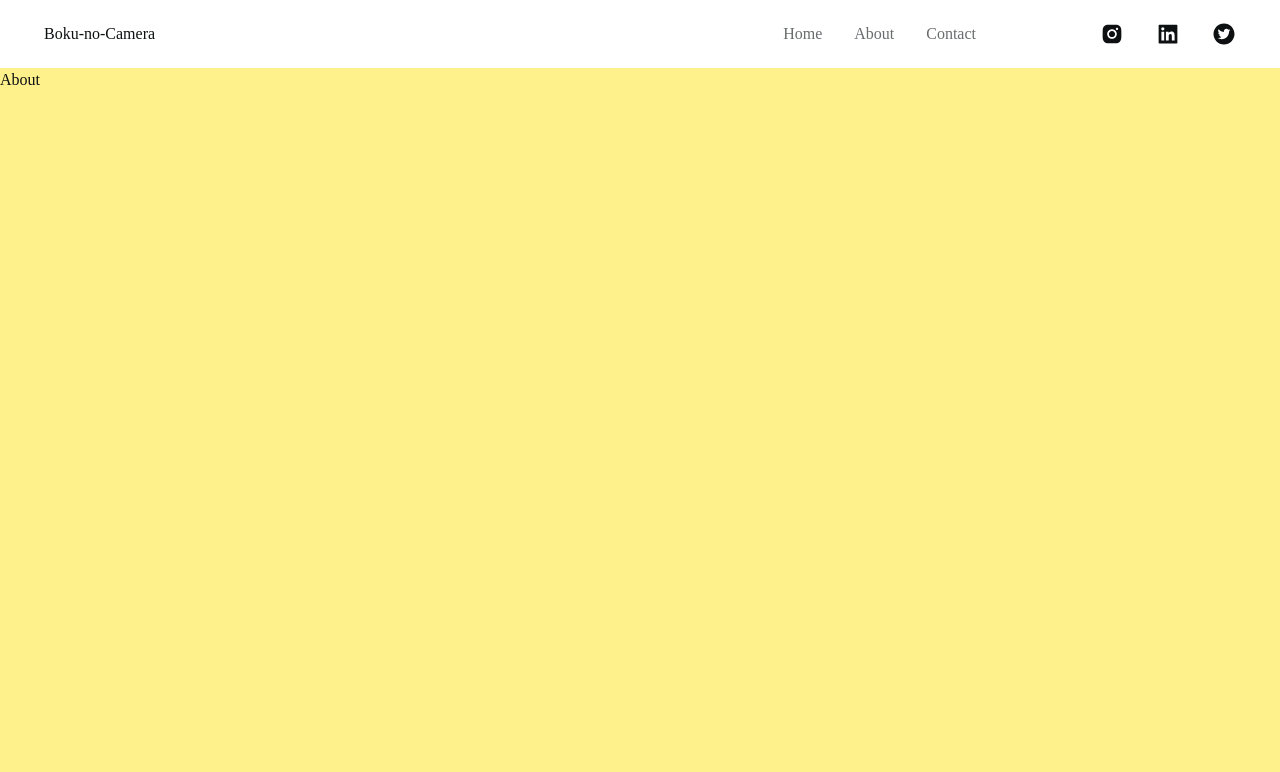
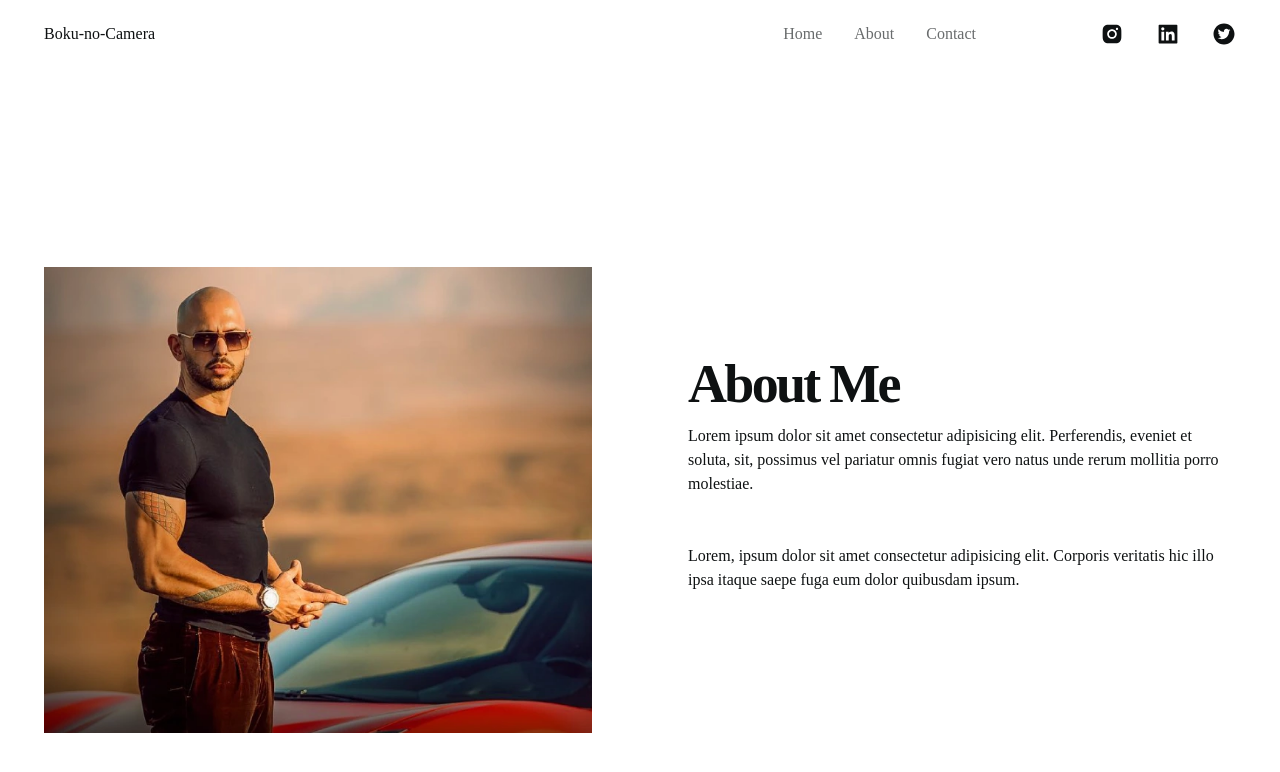
Before and after one commit to Ujjwalsharma7/boku_no_camera, a React (Create React App) app: page /about in a window 1280 px wide. Shown: the top 772 px of the page. Built offline with nearby package versions, Linux system fonts and the light colour scheme.

Commit message:
added to about page

```diff
--- a/src/pages/About.jsx
+++ b/src/pages/About.jsx
@@ -1,7 +1,29 @@
 import React from "react";
+import { Link } from 'react-router-dom';
+
+import demo from '../assets/demo.png'
 
 const About = () => {
-  return <section className="section h-screen bg-yellow-200">About</section>;
+  return <section className="section">
+    <div className="container mx-auto h-full relative">
+      {/* text and image wrapper */}
+      <div className=" flex flex-col lg:flex-row h-full items-center justify-center gap-x-24 text-center lg:text-left lg:pt-16">
+        {/* image  */}
+        <div className="flex-1 max-h-96 lg:max-h-max order-2 lg:order-none overflow-hidden ">
+          <img src={demo} alt="" />
+        </div>
+        {/* text  */}
+        <div className="flex-1 pt-36 pb-14 lg:pt-0 lg:w-auto z-10 flex flex-col justify-center items-center lg:items-start">
+          <h1 className="h1">About me</h1>
+          <p>Lorem ipsum dolor sit amet consectetur adipisicing elit. Perferendis, eveniet et soluta, sit, possimus vel pariatur omnis fugiat vero natus unde rerum mollitia porro molestiae.</p>
+          <br />
+          <br />
+          <p>Lorem, ipsum dolor sit amet consectetur adipisicing elit. Corporis veritatis hic illo ipsa itaque saepe fuga eum dolor quibusdam ipsum.</p>
+        </div>
+      </div>
+
+    </div>
+  </section>;
 };
 
 export default About;
```
Also changed, not shown: src/assets/demo.png (added).
